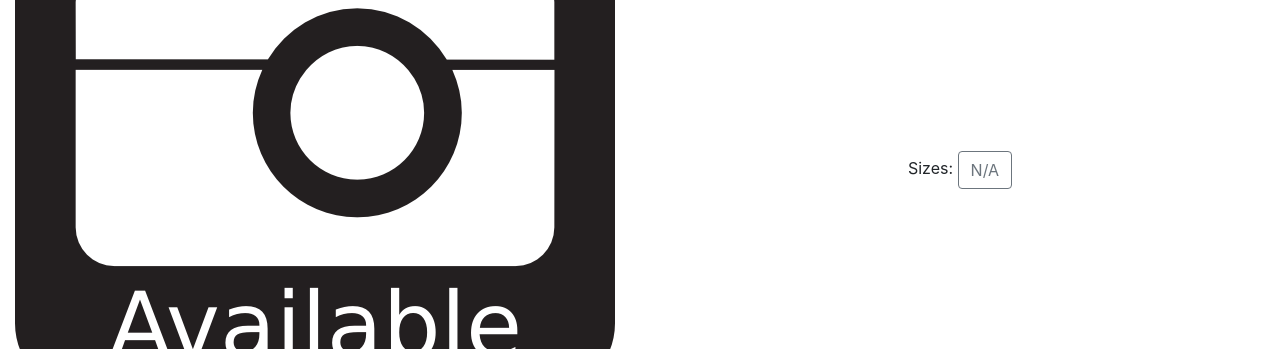
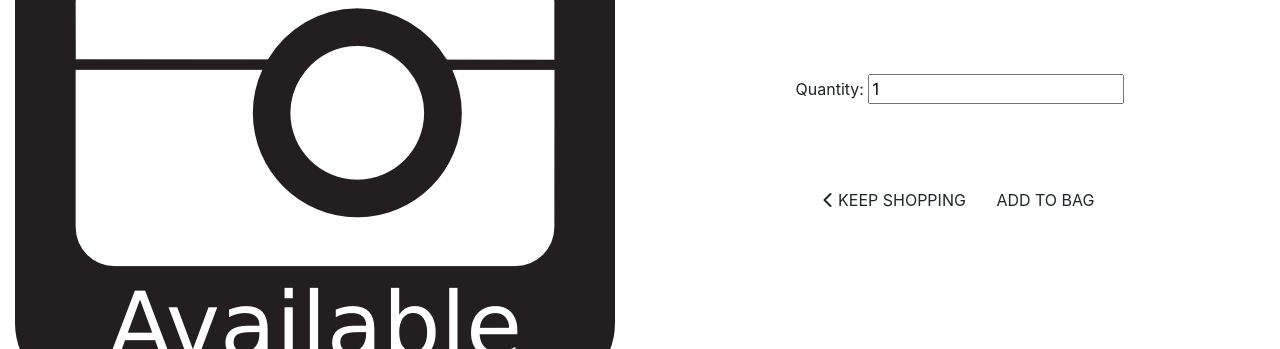
Before and after one commit to Craig-Hudson/cricket-gear-hub, a Django app: template products/templates/products/individual_products.html in a window 1280 px wide. Shown: the part 389-738 px from the top of the page. Run offline with Django 3.2, Linux system fonts and the light colour scheme; the template is opened without the code that fills it, so the values that code supplies are empty; some libraries are stand-ins or nearby versions.

Commit message:
fix issue of add to bag not displaying on all pages

```diff
--- a/products/templates/products/individual_products.html
+++ b/products/templates/products/individual_products.html
@@ -41,7 +41,24 @@
                         <input type="hidden" name="redirect_url" value="{{ request.path }}">
                     </form>
                 {% else %}
-                    <button type="button" class="btn btn-outline-secondary">N/A</button>
+                    <form method="POST" action="{% url 'add_to_cart' product.id %}">
+                        {% csrf_token %}
+                        <!-- Quantity -->
+                        <div class="form-group mb-4">
+                            <label for="id_quantity">Quantity:</label>
+                            <input type="number" id="id_quantity" name="quantity" min="1" value="1">
+                        </div>
+                        <div class="col-12">
+                            <a href="{% url 'products' %}" class="btn rounded-0 mt-5">
+                                <span class="icon">
+                                    <i class="fas fa-chevron-left"></i>
+                                </span>
+                                <span class="text-uppercase">Keep Shopping</span>
+                            </a>
+                            <input type="submit" class="btn btn-black rounded-0 text-uppercase mt-5" value="Add to Bag">
+                        </div>
+                        <input type="hidden" name="redirect_url" value="{{ request.path }}">
+                    </form>
                 {% endif %}
             </p>
 
```
